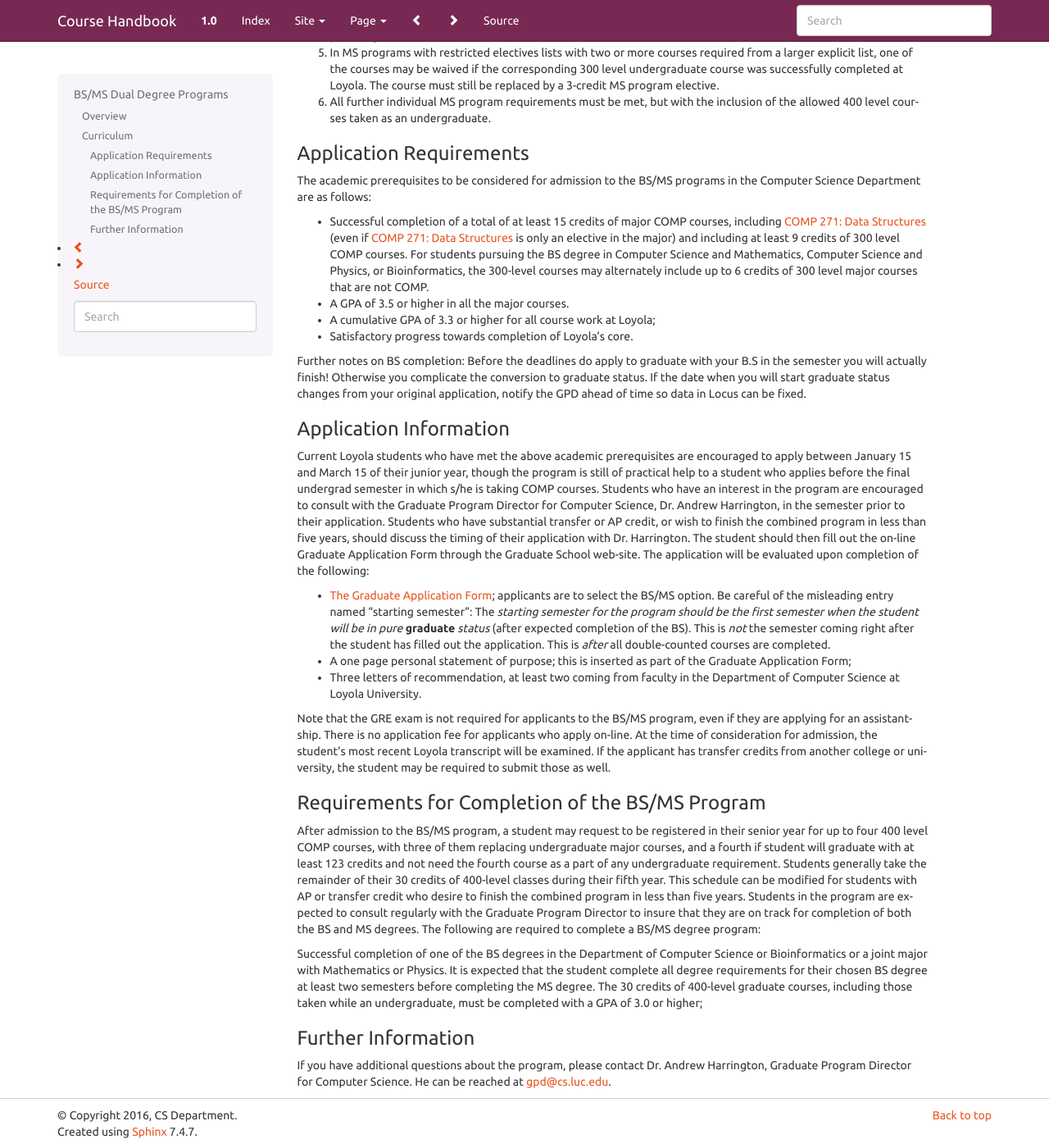
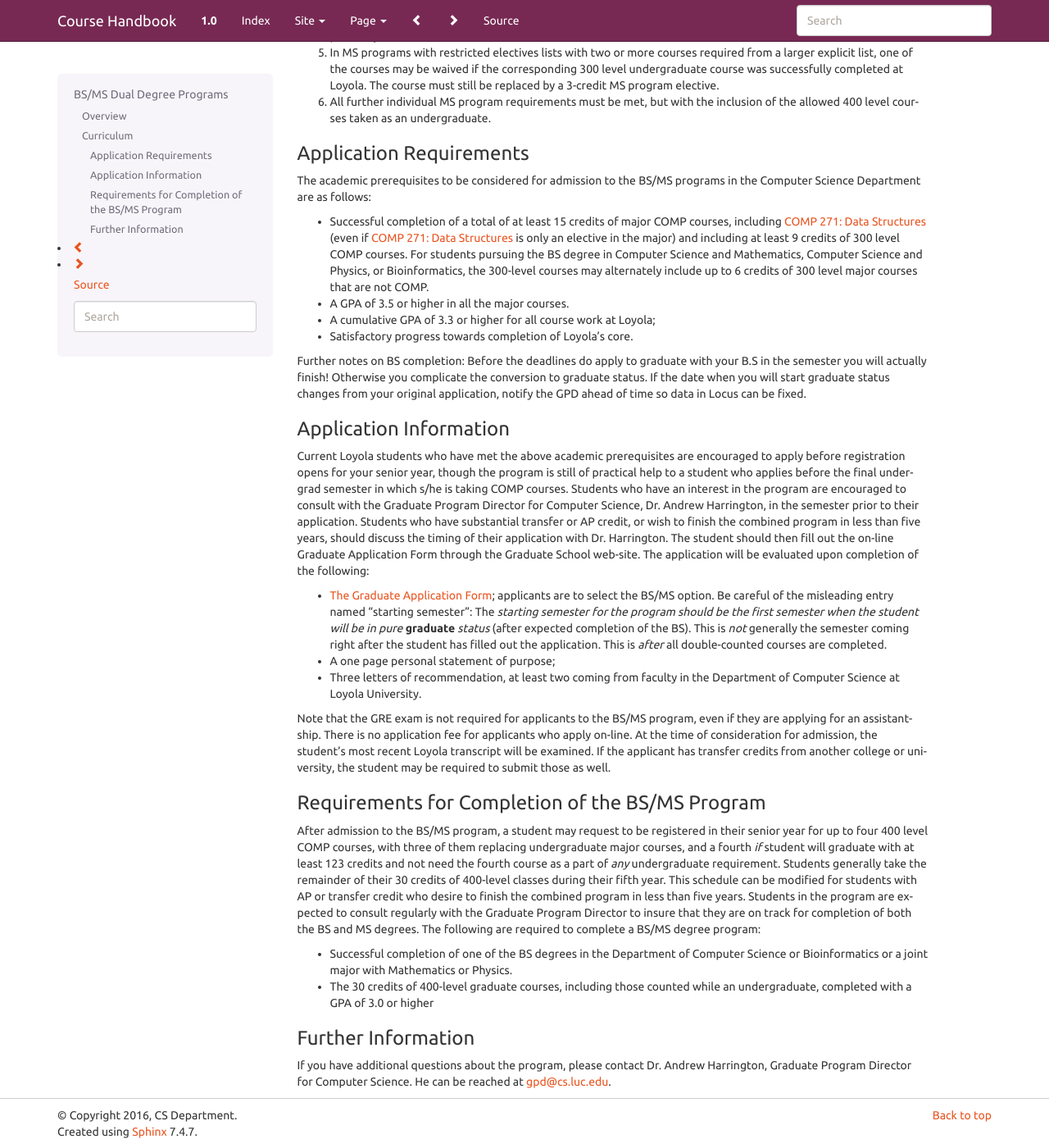
Before and after one commit to kyang5/coursedescriptions, a Sphinx documentation site: the page built from source/bsmsprograms.rst, in a window 1280 px wide and 1400 px high, scrolled down 882 px. Shown: the whole window at 82% size. Built offline with Sphinx 7.4.7, drawn with Linux system fonts in a browser that asks for light colours.

```diff
--- a/source/bsmsprograms.rst
+++ b/source/bsmsprograms.rst
@@ -112,7 +112,7 @@ Application Information
 ~~~~~~~~~~~~~~~~~~~~~~~
 
 Current Loyola students who have met the above academic prerequisites
-are encouraged to apply between January 15 and March 15 of their junior year,
+are encouraged to apply before registration opens for your senior year,
 though the program is still of practical help to a student who applies before
 the final undergrad semester in which s/he is taking COMP courses.
 Students who have an interest in the program are encouraged to consult
@@ -129,11 +129,10 @@ The application will be evaluated upon completion of the following:
     misleading entry named "starting semester": The
     *starting semester for the program should be the first semester when the*
     *student will be in pure*  **graduate** *status* (after expected completion
-    of the BS).  This is *not* the semester coming right after the student
+    of the BS).  This is *not* generally the semester coming right after the student
     has filled out the application.  This is *after* all double-counted
     courses are completed.
 -   A one page personal statement of purpose;
-    this is inserted as part of the Graduate Application Form;
 -   Three letters of recommendation, at least two coming from faculty
     in the Department of Computer Science at Loyola University.
 
@@ -149,9 +148,9 @@ Requirements for Completion of the BS/MS Program
 
 After admission to the BS/MS program, a student may request to be
 registered in their senior year for up to four 400 level COMP courses,
-with three of them replacing undergraduate major courses, and a fourth if
+with three of them replacing undergraduate major courses, and a fourth *if*
 student will graduate with at least 123 credits and not need the fourth course
-as a part of any undergraduate requirement.
+as a part of *any* undergraduate requirement.
 Students generally take the remainder of their 30 credits of 400-level
 classes during their fifth year. This schedule can be modified for students
 with AP or transfer credit who desire to finish the combined program
@@ -160,12 +159,11 @@ regularly with the Graduate Program Director to insure that they are on track
 for completion of both the BS and MS degrees.
 The following are required to complete a BS/MS degree program:
 
-Successful completion of one of the BS degrees in the Department of
-Computer Science or Bioinformatics or a joint major with Mathematics or Physics.
-It is expected that the student complete all degree requirements for their
-chosen BS degree at least two semesters before completing the MS degree.
-The 30 credits of 400-level graduate courses, including those taken while an
-undergraduate, must be completed with a GPA of 3.0 or higher;
+*   Successful completion of one of the BS degrees in the Department of
+    Computer Science or Bioinformatics or a joint major with Mathematics or Physics.
+*   The 30 credits of 400-level graduate courses,
+    including those counted while an
+    undergraduate, completed with a GPA of 3.0 or higher
 
 Further Information
 ~~~~~~~~~~~~~~~~~~~
--- a/source/index.rst
+++ b/source/index.rst
@@ -34,6 +34,7 @@ Schedules
 If you wish to look forward further, see
 
 * :doc:`longtermschedule`
+* :doc:`cuneo2yrschedule`
 
 Or look further back:
 
```
Also changed, not shown: source/cuneo2yrschedule.rst (added, +38 -0 lines), source/msit.rst (+5 -3 lines).
